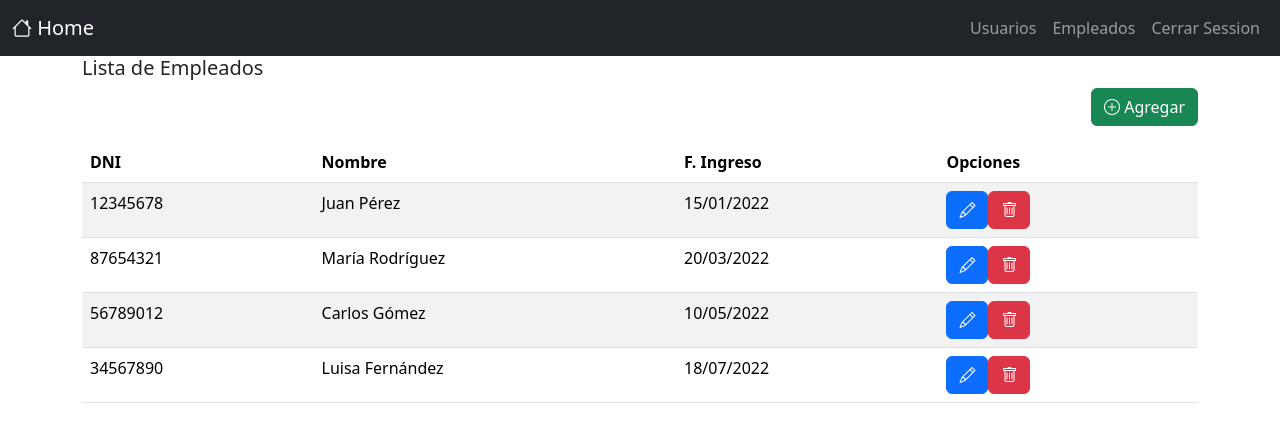
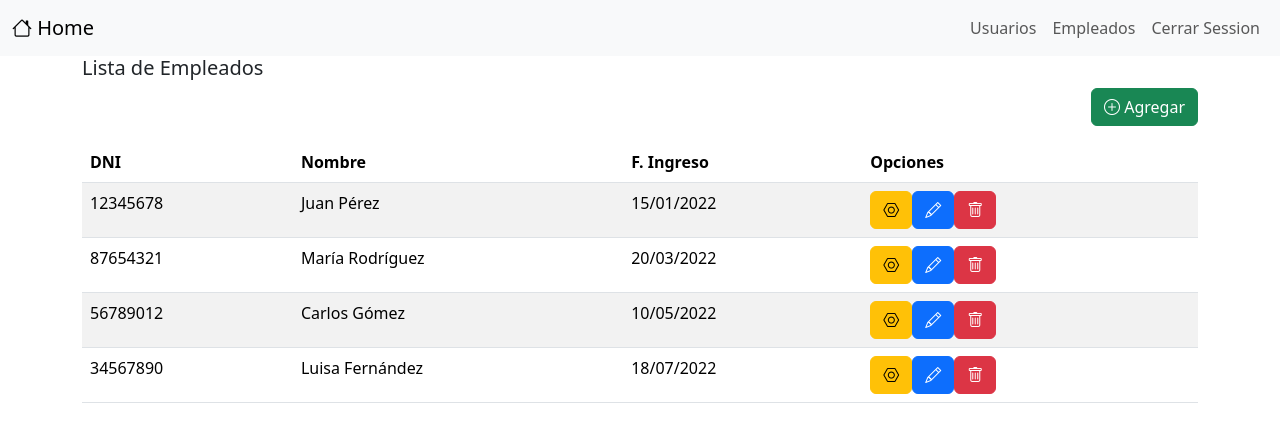
Before and after one commit to raselCuch/frontPersonal, an Angular app: page /home/menuChoferes in a window 1280 px wide. Shown: the top 442 px of the page. Built offline with nearby package versions, Linux system fonts and the light colour scheme.

Commit message:
Segundo commit

```diff
--- a/src/app/componentes/choferes/menu-choferes/menu-choferes.component.html
+++ b/src/app/componentes/choferes/menu-choferes/menu-choferes.component.html
@@ -3,7 +3,7 @@
 <div class="container">
   <h5>Lista de Empleados</h5>
   <button class="btn btn-success mb-3 float-end" [routerLink]="['/registrarChoferes']">
-    <i class="bi bi-plus-circle" ></i> Agregar
+    <i class="bi bi-plus-circle"></i> Agregar
   </button>
   <!-- <i class="bi bi-android2"></i> -->
   <table class="table table-striped">
@@ -24,6 +24,9 @@
         <!-- <td>{{arrayChoferes.fechaIngreso | date:"short" }}</td> -->
         <!-- <td>01/01/2023</td> -->
         <td>
+          <button class="btn btn-warning">
+            <i class="bi bi-nut"></i>
+          </button>
           <button class="btn btn-primary" [routerLink]="['/registrarChoferes']">
             <i class="bi bi-pencil"></i>
           </button>
--- a/src/app/componentes/home/navbar/navbar.component.html
+++ b/src/app/componentes/home/navbar/navbar.component.html
@@ -1,5 +1,5 @@
 <!-- NavbarComponent -->
-<nav class="navbar navbar-expand-lg navbar-dark bg-dark">
+<nav class="navbar navbar-expand-lg navbar-light bg-light">
   <div class="container-fluid justify-content-between">
     <a class="navbar-brand" [routerLink]="['/home']"><i class="bi bi-house"></i> Home</a>
     <ul class="navbar-nav">
```
